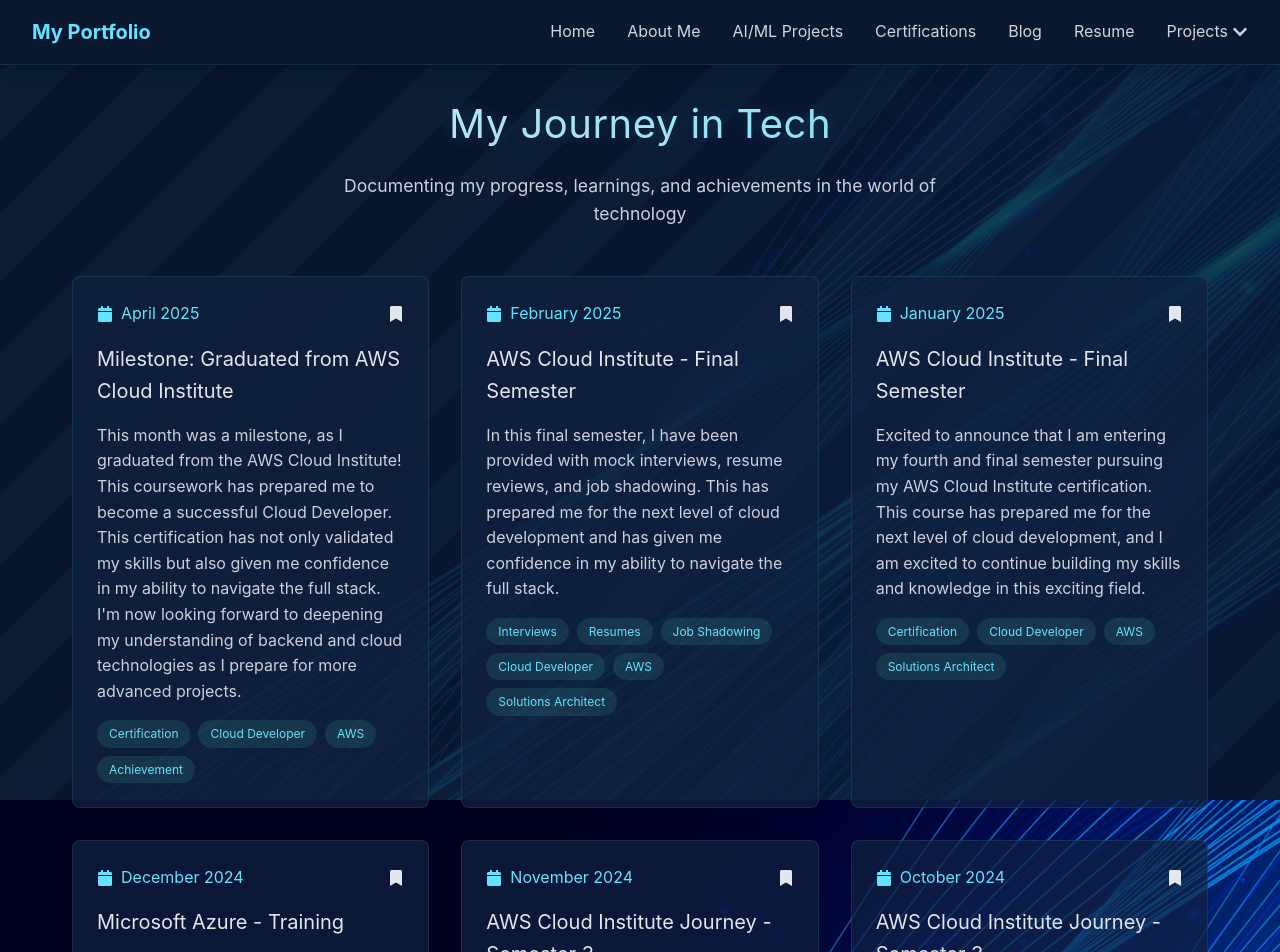
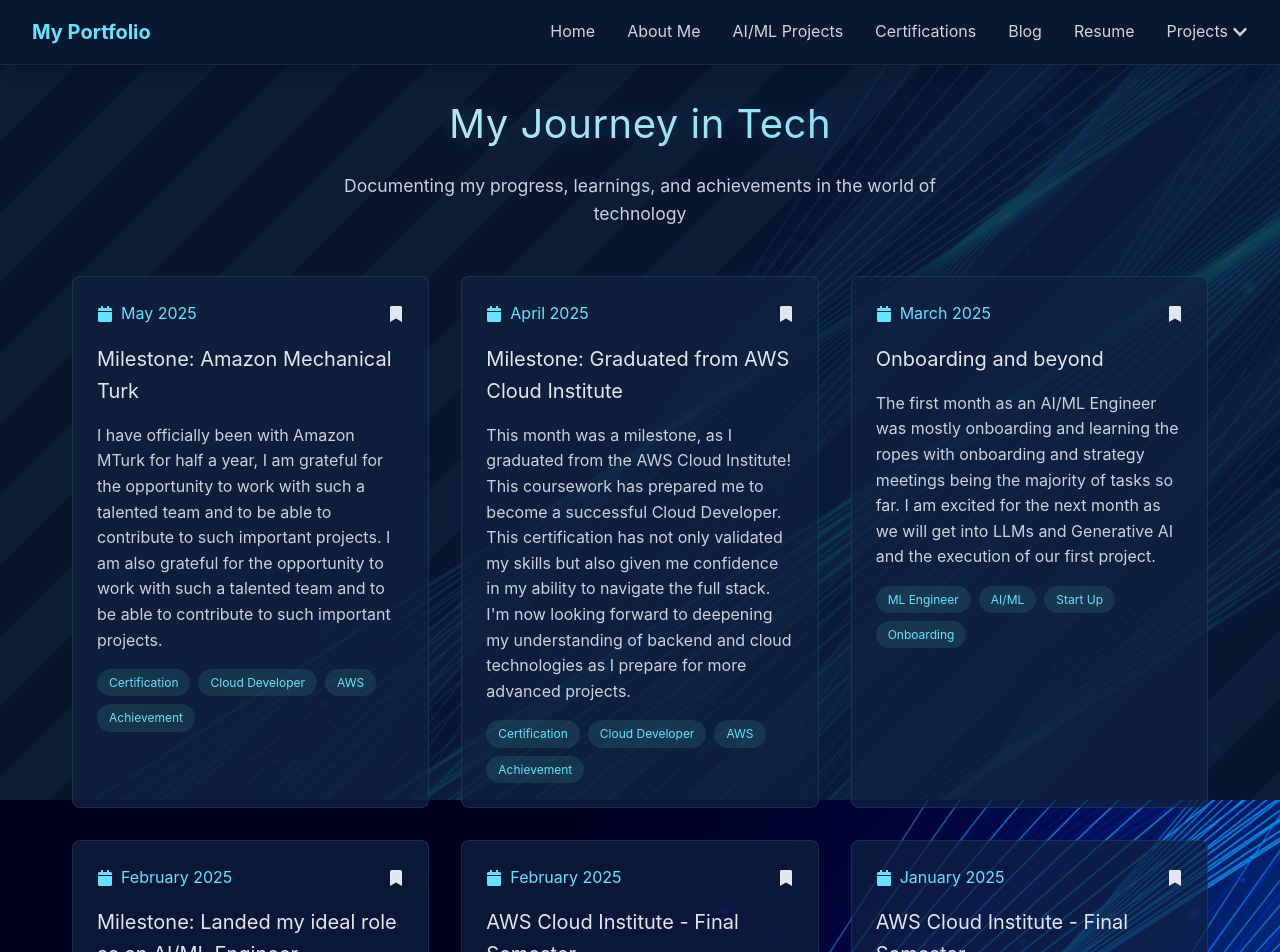
Before and after one commit to JbellMD/Portfolio2, a React (Create React App) app in the folder frontend/: page /blog in a window 1280 px wide. Shown: the top 952 px of the page. Built offline with nearby package versions, Linux system fonts and the light colour scheme.

Commit message:
Added new blog post

```diff
--- a/frontend/src/pages/Blog.jsx
+++ b/frontend/src/pages/Blog.jsx
@@ -5,10 +5,28 @@
 const Blog = () => {
     const entries = [
         {
+            date: "May 2025",
+            title: "Milestone: Amazon Mechanical Turk",
+            content: "I have officially been with Amazon MTurk for half a year, I am grateful for the opportunity to work with such a talented team and to be able to contribute to such important projects. I am also grateful for the opportunity to work with such a talented team and to be able to contribute to such important projects.",
+            tags: ["Certification", "Cloud Developer", "AWS", "Achievement"]
+        },
+        {
             date: "April 2025",
             title: "Milestone: Graduated from AWS Cloud Institute",
             content: "This month was a milestone, as I graduated from the AWS Cloud Institute! This coursework has prepared me to become a successful Cloud Developer. This certification has not only validated my skills but also given me confidence in my ability to navigate the full stack. I'm now looking forward to deepening my understanding of backend and cloud technologies as I prepare for more advanced projects.",
             tags: ["Certification", "Cloud Developer", "AWS", "Achievement"]
+        },
+        {
+            date: "March 2025",
+            title: "Onboarding and beyond",
+            content: "The first month as an AI/ML Engineer was mostly onboarding and learning the ropes with onboarding and strategy meetings being the majority of tasks so far. I am excited for the next month as we will get into LLMs and Generative AI and the execution of our first project.",
+            tags: ["ML Engineer", "AI/ML", "Start Up", "Onboarding"]
+        },
+        {
+            date: "February 2025",
+            title: "Milestone: Landed my ideal role as an AI/ML Engineer",
+            content: "This month was a milestone, as I landed my ideal role as an AI/ML Engineer at a startup in New York City! I'm excited to start my new role and continue to grow my skills in the field and gain experience with Python, Machine Learning, and Generative AI.",
+            tags: ["AI/ML", "ML Engineer", "AI Engineer", "Achievement"]
         },
         {
             date: "February 2025",
```
